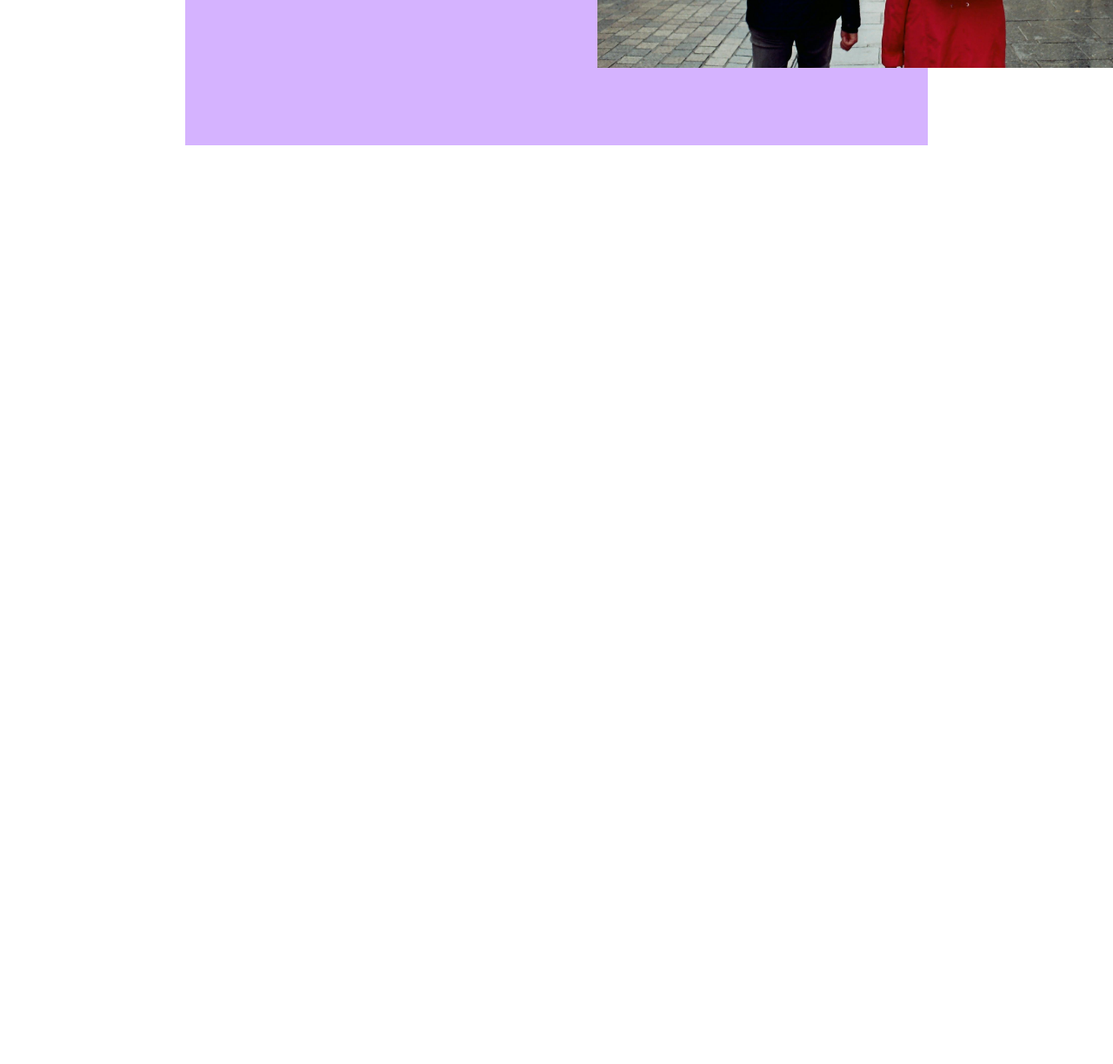
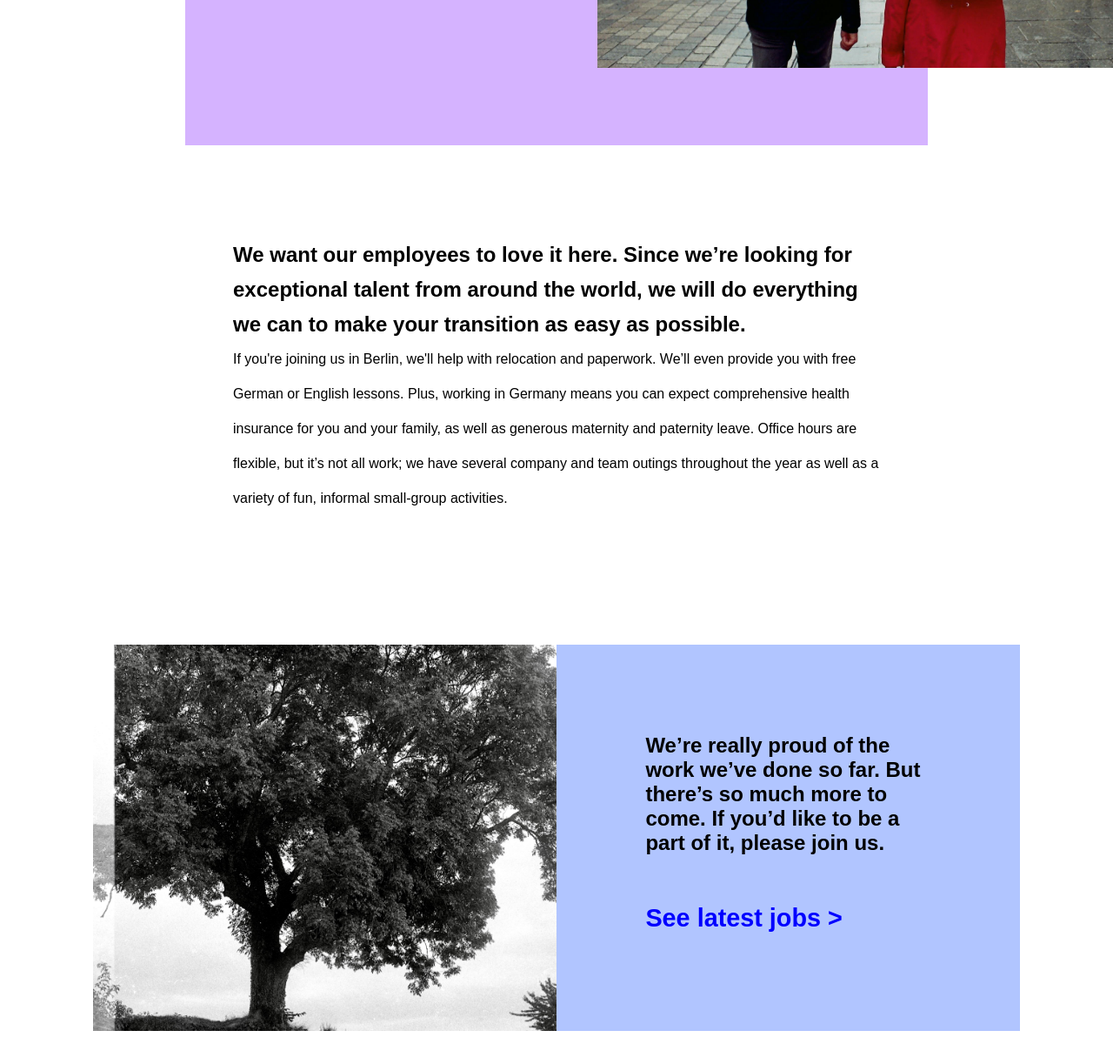
Before and after one commit to majid-tech/abletonAboutPage, a plain HTML site: page index.html in a window 1280 px wide. Shown: the part 5620-6843 px from the top of the page at 87% size. Before the commit the page ends 5873 px from the top, so only its background shows below. Drawn offline with Linux system fonts and the light colour scheme.

```diff
--- a/index.html
+++ b/index.html
@@ -91,6 +91,29 @@
         <div class="productsImg1"></div>
         <div class="productsImg2"></div>
     </section>
+
+    <section class="aboutUs">
+        <div class="aboutUs-text">
+            <h1>We want our employees to love it here. Since we’re looking for exceptional talent from around the world, we will do everything we can to make your transition as easy as possible.</h1>
+            <p>If you're joining us in Berlin, we'll help with relocation and paperwork. We’ll even provide you with free German or English lessons. Plus, working in Germany means you can expect comprehensive health insurance for you and your family, as well as generous maternity and paternity leave. Office hours are flexible, but it’s not all work; we have several company and team outings throughout the year as well as a variety of fun, informal small-group activities.</p>
+        </div>
+    </section>
+
+    <section class="jobs">
+        <div class="jobsImg1"></div>
+        <div class="jobsImg2">
+            <div class="mainText">
+                <h1>We’re really proud of the work we’ve done so far. But there’s so much more to come. If you’d like to be a part of it, please join us.
+                    <a href="#" class="blue latest">See latest jobs ></a>
+                </h1>
+            </div>
+        </div>
+    </section>
+
+    <footer>
+
+    </footer>
+
     <script src="interactivity.js"></script>
 </body>
 </html>
--- a/styles.css
+++ b/styles.css
@@ -219,3 +219,32 @@ iframe {
     right: 0;
     z-index: 2;
 }
+
+.jobs {
+    padding-left: 5vw;
+    padding-right: 5vw;
+    margin-bottom: 5vw;
+    display: flex;
+    justify-content: center;
+}
+
+.jobsImg1 {
+    width: 41.66667vw;
+    height: 34.66667vw;
+    background-image: url(images/pexels-ruveyda-140435227-21294096.jpg);
+    background-repeat: no-repeat;
+    background-size: cover;
+}
+
+.jobsImg2 {
+    width: 41.66667vw;
+    height: 34.66667vw;
+    background-color: #B1C5FF;
+    padding: 8vw;
+}
+
+a.latest {
+    display: block;
+    margin-top: 4.33vw;
+    font-size: larger;
+}
```
